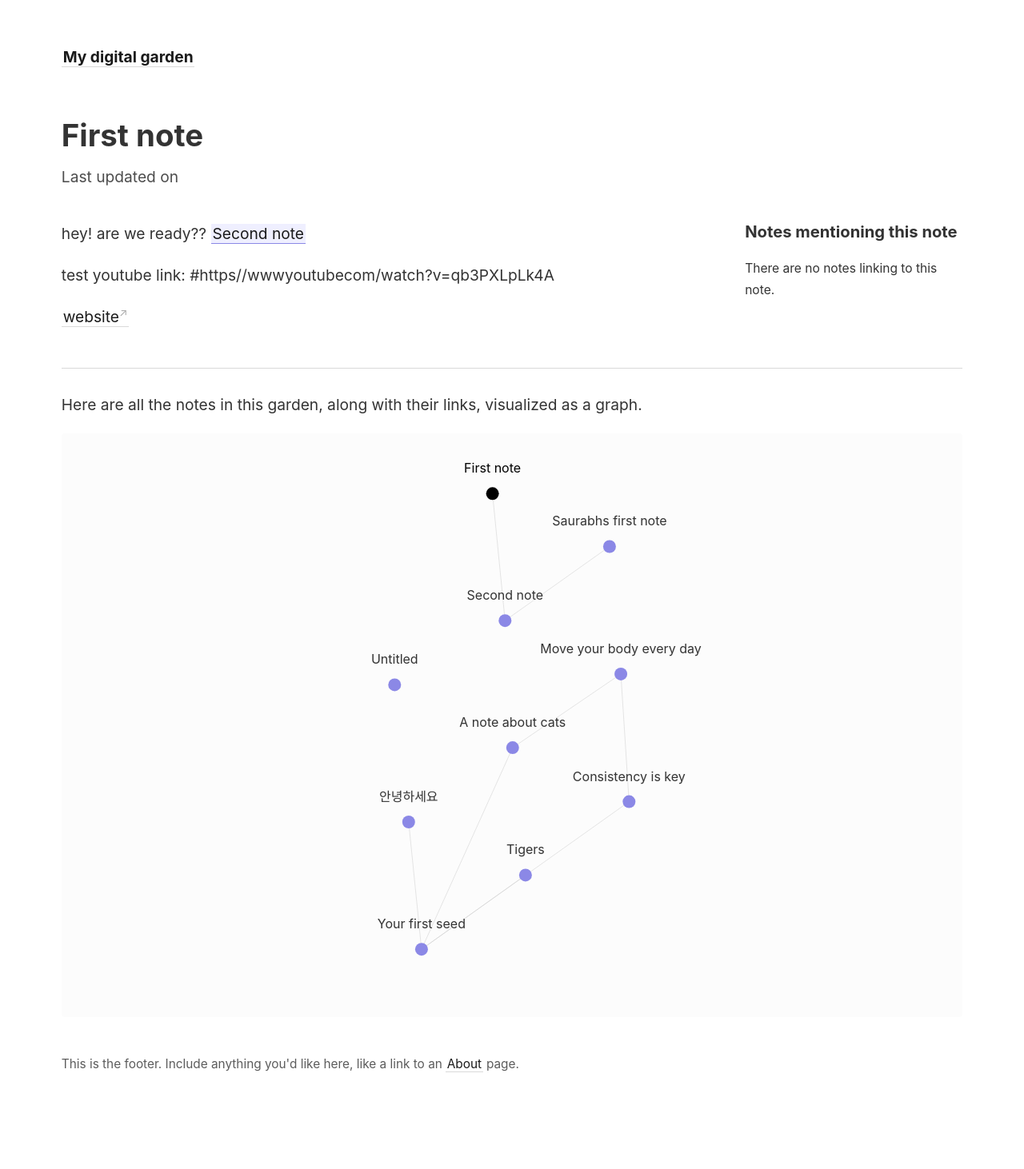
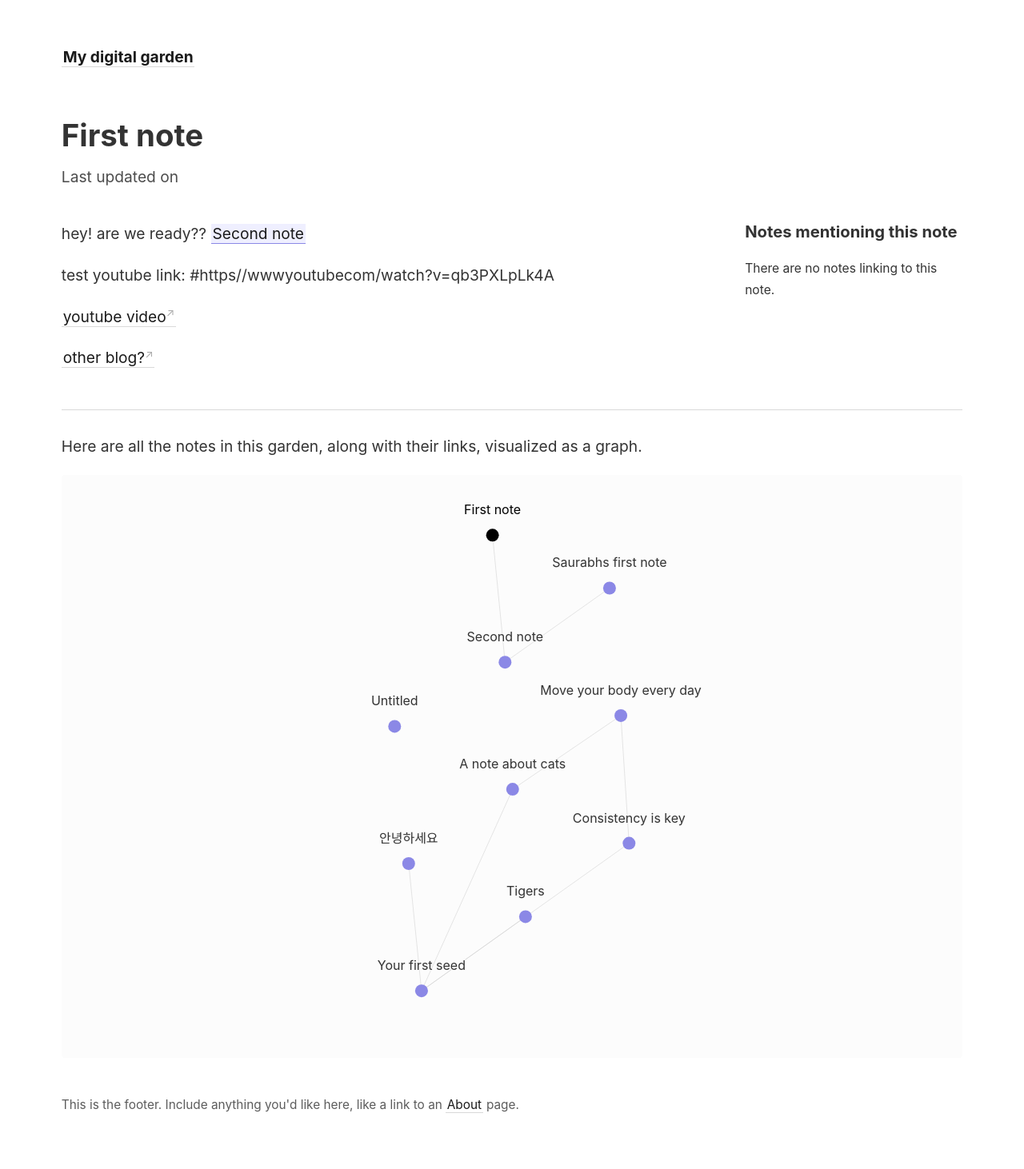
Before and after one commit to nachinolkar/digital-garden, a Jekyll site: the page built from _notes/first note.md, in a window 1280 px wide. Shown: the whole page at 80% size. Built offline with Jekyll 4.4.1, drawn with Linux system fonts in a browser that asks for light colours; before the commit the page ends 1410 px from its top, so only the background shows below that.

Commit message:
Update first note.md

```diff
--- a/_notes/first note.md
+++ b/_notes/first note.md
@@ -2,4 +2,6 @@
 
 test youtube link: #https//wwwyoutubecom/watch?v=qb3PXLpLk4A
 
-[website](https://www.youtube.com/watch?v=qb3PXLpLk4A)
+[youtube video](https://www.youtube.com/watch?v=qb3PXLpLk4A)
+
+[other blog?](https://garyhollingsbee.com/blog/blog-posts/)
```
